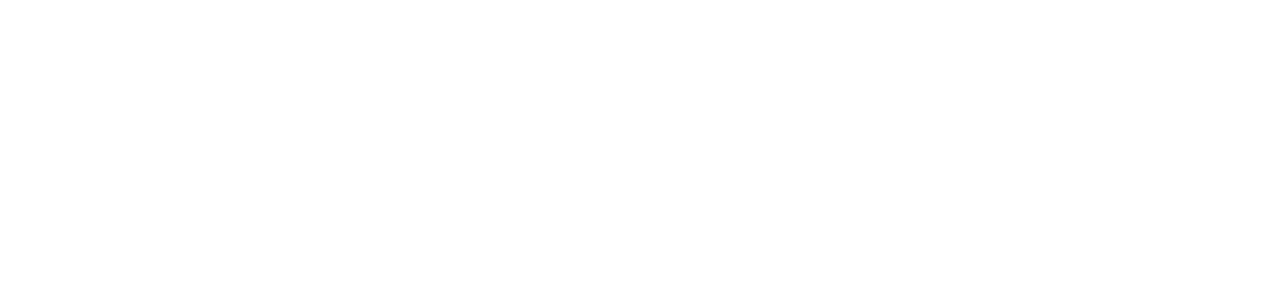
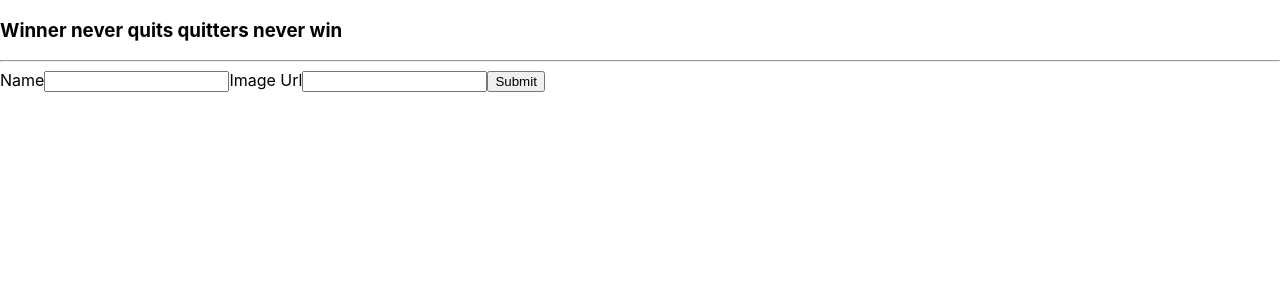
Before and after one commit to naveenmehtaison/expense-tracker, a React (Create React App) app: page /form in a window 1280 px wide. Before the commit this address had no page. Shown: the top 300 px of the page. Built offline with nearby package versions, Linux system fonts and the light colour scheme; no server answers.

Commit message:
refresing data

```diff
--- a/src/App.js
+++ b/src/App.js
@@ -3,11 +3,19 @@
 import Login from './Components/Login'
 import { BrowserRouter, Route} from 'react-router-dom';
 import Myroutes from './Components/Routes';
+import React from 'react'
+import Form from './Components/Form';
+
+import { ToastContainer, toast } from 'react-toastify'
+import 'react-toastify/dist/ReactToastify.css'
 function App() {
   return (
     <>
+      <Myroutes>
 
-      <Login/>
+
+      </Myroutes>
+      {/* <ToastContainer/> */}
 
     </>
 
--- /dev/null
+++ b/src/Components/Form.js
@@ -0,0 +1,58 @@
+import axios from "axios"
+import { useEffect } from "react"
+import { useRef } from "react"
+
+const Form = ()=>{
+    const Ref = useRef(null)
+    useEffect(()=>{
+        async function fetchdata(){
+            const res= await axios.post('https://identitytoolkit.googleapis.com/v1/accounts:lookup?key=AIzaSyBDR5SSxYk2jPHpBjbYZNPoa76PPAmRPdo',{
+                idToken: localStorage.getItem('token')
+            })
+            console.log(res.data)
+            Ref.current.value=res.data.users[0].displayName
+            let  name = document.getElementById('name')
+            // const url = document.getElementById('url')
+            name.value=res.data.users[0].displayName
+            // console.log(res.data.users[0].displayName)
+            // url=res.data.users.photourl
+
+        }
+        fetchdata()
+
+
+    },[])
+    async function submitandler(e){
+
+        e.preventDefault()
+        try{
+            const res = await axios.post('https://identitytoolkit.googleapis.com/v1/accounts:update?key=AIzaSyBDR5SSxYk2jPHpBjbYZNPoa76PPAmRPdo',{
+                idToken: localStorage.getItem('token'),
+                displayName: e.target.name.value,
+                photourl:e.target.link.value,
+                returnSecureToken: true
+            })
+            console.log(res.data)
+        }
+        catch(err){
+            console.log(err)
+        }
+
+    }
+
+    return(
+        <>
+            <h3>Winner never quits quitters never win </h3>
+            <hr></hr>
+            <form onSubmit={submitandler}>
+                <label htmlFor="name" ref={Ref}>Name</label>
+                <input id='name'></input>
+                <label htmlFor="link">Image Url</label>
+                <input id='link'></input>
+                <button type='submit'>Submit</button>
+
+            </form>
+        </>
+    )
+}
+export default Form
--- a/src/Components/Home.js
+++ b/src/Components/Home.js
@@ -1,8 +1,16 @@
+import Form from "./Form"
+import { NavLink } from "react-router-dom"
+import { useState } from "react"
 const Home=()=>{
+    const [ form , setform ] = useState(false)
     return(
         <>
             <h1>Welcome to expense Tracker</h1>
+            <p>YOur profile is incomplete<NavLink to='/form'> <p style={{color:'blue', cursor:'pointer'}}>Click here to complete</p></NavLink></p>
+
+
         </>
+
     )
 }
 export default Home
--- a/src/Components/Login.js
+++ b/src/Components/Login.js
@@ -1,6 +1,6 @@
 import axios from 'axios'
 import { useNavigate } from 'react-router-dom'
-import { useState,useContext } from 'react'
+import { useState } from 'react'
 
 import classes from './login.module.css'
 import React from 'react'
@@ -18,7 +18,13 @@
     const toastify=()=>{
       toast.success('logged in ')
     }
-    const notify = () => toast("Wow so easy!");
+    const notify = () => {
+      toast("Wow so easy!")
+      console.log('notify called')
+      // alert('notifyyed')
+
+
+    };
     async function handlesignup(e){
       try{
         e.preventDefault()
@@ -108,7 +114,7 @@
 
             </div>
           }
-          <button onClick={notify}>NOtify</button>
+          <button onClick={()=>{notify()}}>NOtify</button>
 
           { login &&
           <div className={classes.loginpage}>
--- a/src/Components/Routes.js
+++ b/src/Components/Routes.js
@@ -1,11 +1,13 @@
 import { Route,Router,Routes } from "react-router-dom";
 import Home from "./Home";
 import Login from "./Login";
+import Form from "./Form";
 const Myroutes=()=>{
     return(
         <Routes>
             <Route path='/home' element={<Home/>} />
             <Route path='/' element={<Login/>}/>
+            <Route path = '/form' element={<Form/>}/>
 
         </Routes>
 
--- a/src/index.js
+++ b/src/index.js
@@ -7,15 +7,17 @@
 import Routes from './Components/Routes';
 import { BrowserRouter } from 'react-router-dom';
 import Myroutes from './Components/Routes';
+import { ToastContainer, toast } from 'react-toastify'
 const root = ReactDOM.createRoot(document.getElementById('root'));
 
 root.render(
   <React.StrictMode>
     <BrowserRouter>
 
-      <Myroutes>
+      {/* <Myroutes> */}
         <App/>
-      </Myroutes>
+      {/* </Myroutes>  */}
+
 
     </BrowserRouter>
   </React.StrictMode>
```
